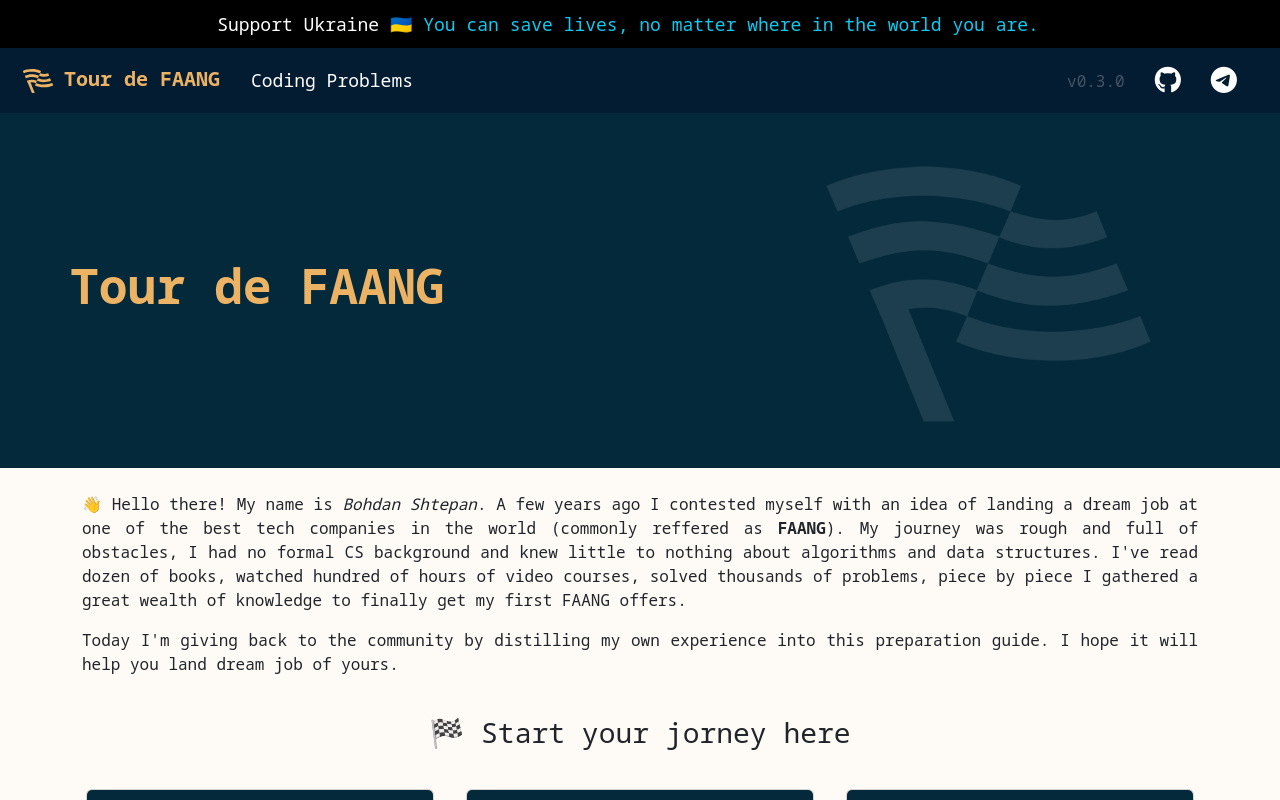
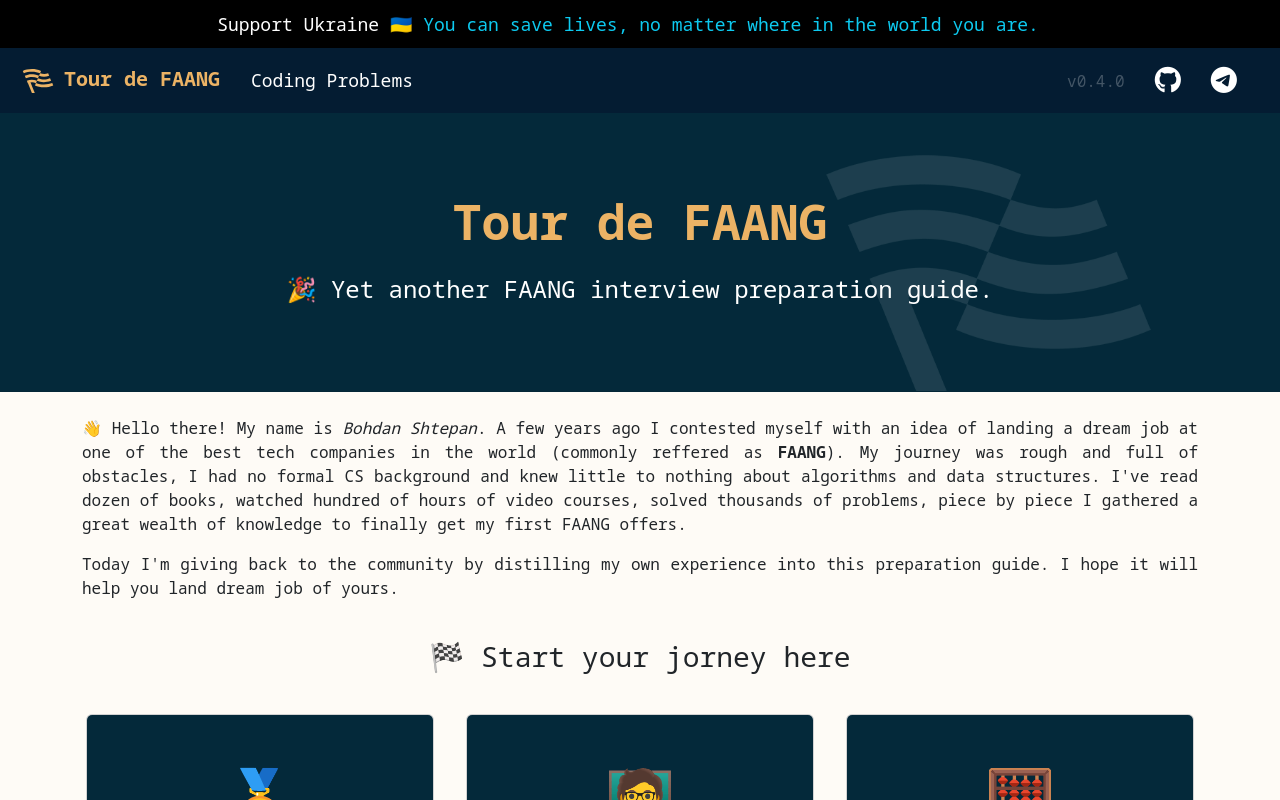
Before and after one commit to Tour-de-FAANG/website, a React (Vite) app: page /#/ in a window 1280 px wide. Shown: the top 800 px of the page. Built offline with nearby package versions, Linux system fonts and the light colour scheme.

Commit message:
feat(Hero): added support of sutitles in Hero block.

```diff
--- a/package.json
+++ b/package.json
@@ -1,6 +1,6 @@
 {
   "name": "tour-de-faang",
-  "version": "0.3.0",
+  "version": "0.4.0",
   "description": "Yet another FAANG interview preparation guide.",
   "source": "src/index.html",
   "browserslist": "> 0.5%, last 2 versions, not dead",
--- a/src/components/Hero/index.scss
+++ b/src/components/Hero/index.scss
@@ -20,14 +20,10 @@
         background-size: 50%;
         background-position-x: 95%;
         background-position-y: 15%;
+        padding: 4rem 0;
 
         @include media-breakpoint-up(lg) {
             background-size: 32%;
         }
     }
-
-    h1 {
-        padding-top: 4rem;
-        padding-bottom: 4rem;
-    }
 }
--- a/src/components/Hero/index.tsx
+++ b/src/components/Hero/index.tsx
@@ -11,13 +11,16 @@
 
 import './index.scss';
 
-export default function Hero({ title }) {
+export default function Hero({ title, subtitle = null, textAlignemnt = 'text-start' }) {
     return (
         <section className='hero text-white'>
             <div className='container-lg' style={{ backgroundImage: `url(${BRAND_LOGO_OP10_512})` }}>
                 <div className='row'>
-                    <div className='col text-start'>
+                    <div className={'col ' + textAlignemnt}>
                         <h1 className='display-5'>{title}</h1>
+                        {
+                            subtitle && <h4>{subtitle}</h4>
+                        }
                     </div>
                 </div>
             </div>
```
Also changed, not shown: 1 other file (tests, documents, lock files or other folders).
